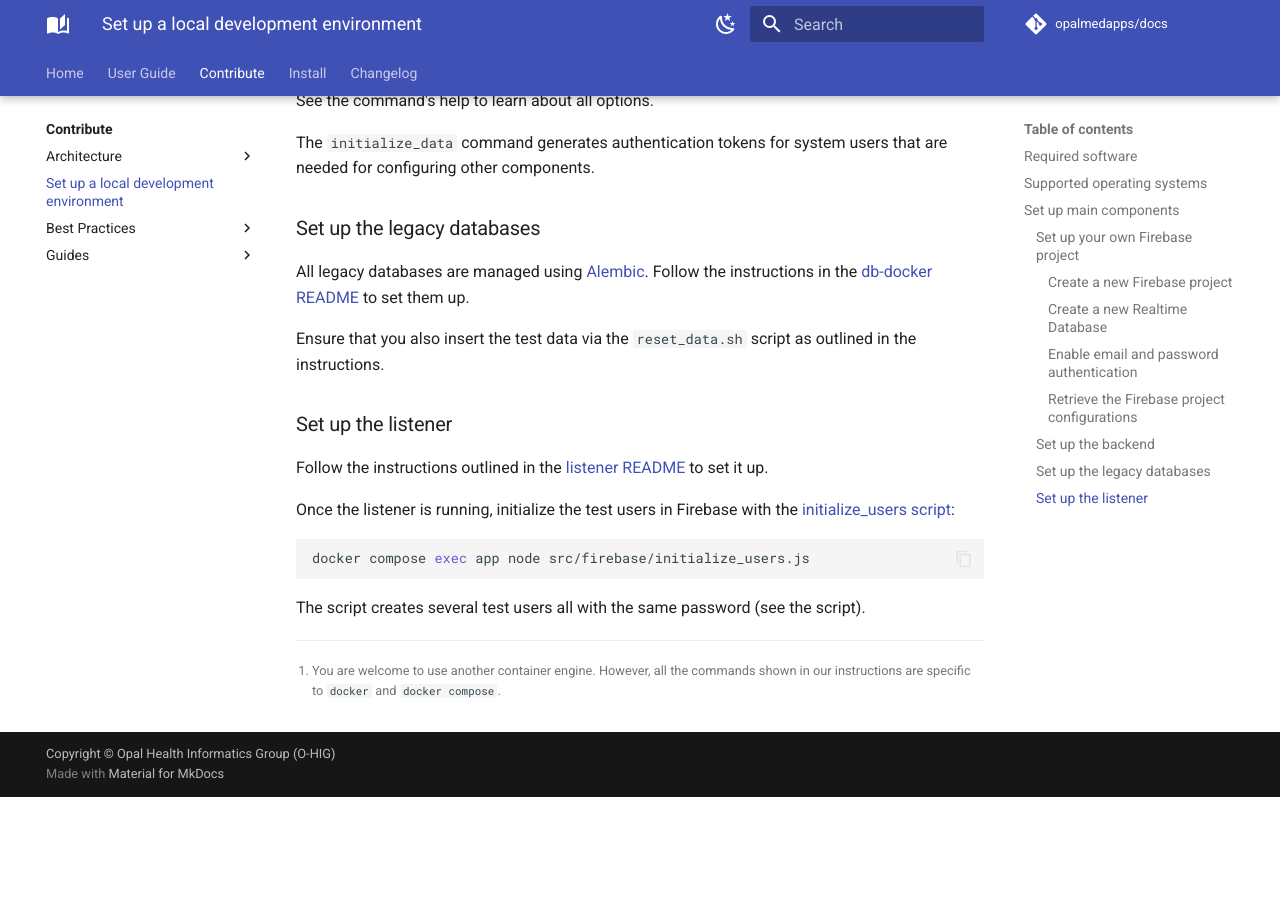
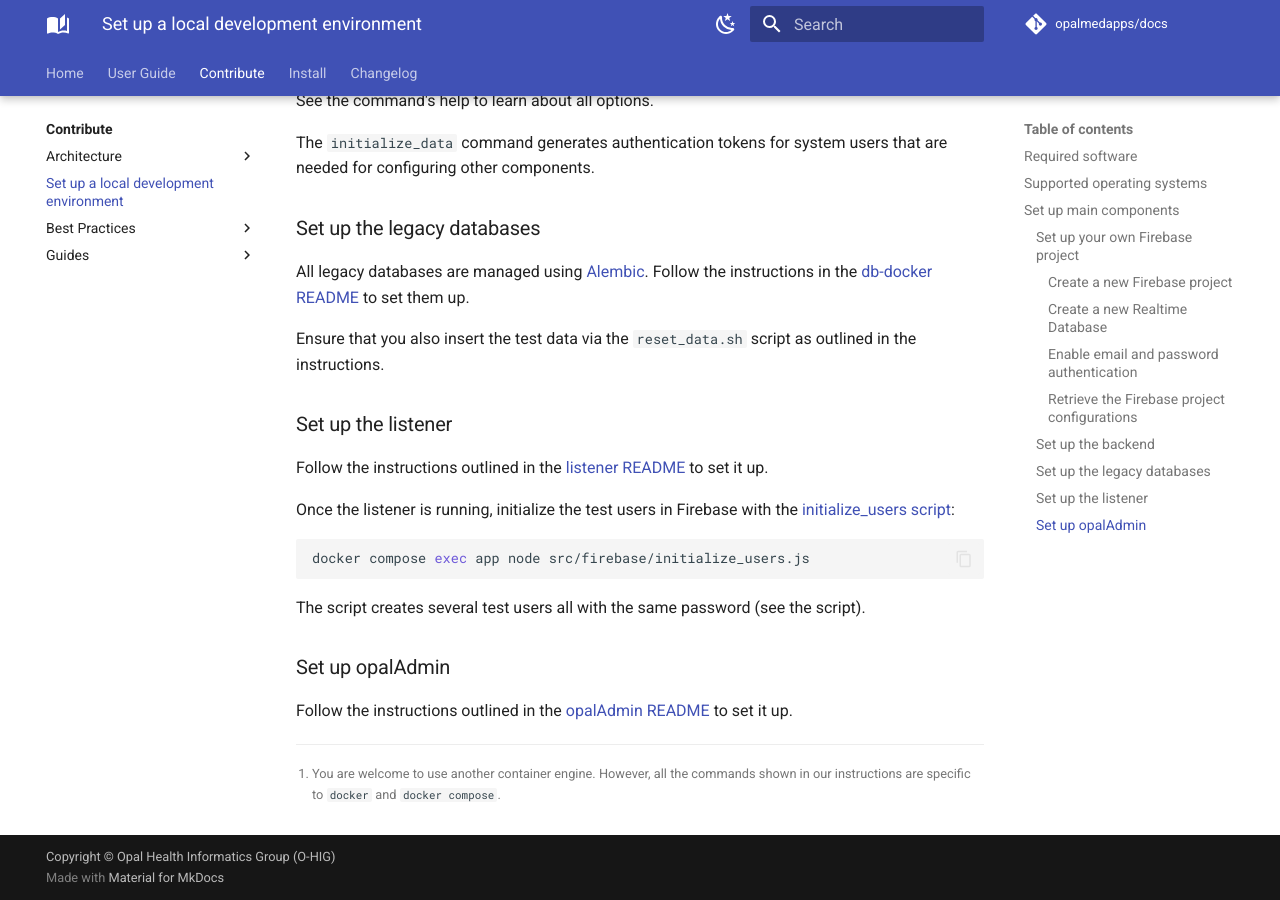
Before and after one commit to opalmedapps/docs, an MkDocs documentation site: the page built from docs/development/setup.md, in a window 1280 px wide and 900 px high, scrolled down 2926 px. Built offline with MkDocs 1.6.1 and Material for MkDocs 9.7.7, drawn with Linux system fonts in a browser that asks for light colours; plug-ins that fetch from the network failed and are left out; comment, search, counter and statistics services are not loaded; before the commit the page ends 3723 px from its top, so only the background shows below that.

Commit message:
add opaladmin
(cherry picked from commit 2aca649b74e55ceafce57e23e3e20b79216d80a5)

Co-authored-by: Matthias Schoettle <git@mattsch.com>

```diff
--- a/docs/development/setup.md
+++ b/docs/development/setup.md
@@ -136,6 +136,10 @@ docker compose exec app node src/firebase/initialize_users.js
 
 The script creates several test users all with the same password (see the script).
 
+### Set up opalAdmin
+
+Follow the instructions outlined in the [opalAdmin README](https://gitlab.com/opalmedapps/opalAdmin/-/blob/develop/README.md) to set it up.
+
 [^1]:
     You are welcome to use another container engine.
     However, all the commands shown in our instructions are specific to  `docker` and `docker compose`.
```
